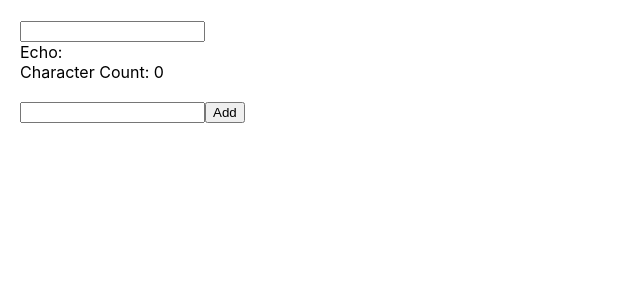
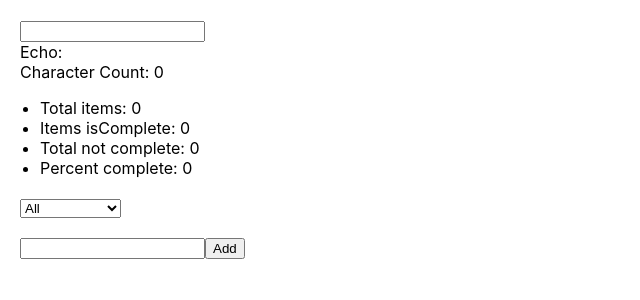
Before and after one commit to huynvn010193/recoil-doc, a React (Create React App) app: page / in a window 1280 px wide. Shown: the top 300 px of the page, without its empty margins (0-640 px from the left). Built offline with nearby package versions, Linux system fonts and the light colour scheme.

Commit message:
Update code

```diff
--- a/src/TodoItem.jsx
+++ b/src/TodoItem.jsx
@@ -27,10 +27,18 @@ export default function TodoItem({ item }) {
     setTodoList(newList);
   };
 
+  const toggleItemComplete = () => {
+    const newList = replaceItemAtIndex(todoList, index, {
+      ...item,
+      isComplete: !item.isComplete,
+    });
+    setTodoList(newList);
+  }
+
   return (
     <div style={{ marginLeft: "20px", marginTop: "5px" }}>
       <input type="text" value={item.text} onChange={editItems} />
-      <input type="checkbox" />
+      <input type="checkbox" checked={item.isComplete} onChange={toggleItemComplete}/>
       <button onClick={deleteItems}>X</button>
     </div>
   );
--- a/src/TodoList.jsx
+++ b/src/TodoList.jsx
@@ -1,16 +1,20 @@
 import React from "react";
 import { useRecoilValue } from "recoil";
-import { todoListState } from "./state";
+import { filterTodoListState } from "./state";
 import TodoItem from "./TodoItem";
 import TodoItemCreator from "./TodoItemCreator";
+import TodoListFilters from "./TodoListFilters";
+import TodoListStats from "./TodoListStats";
 
 const TodoList = (props) => {
-  const todoList = useRecoilValue(todoListState);
+  const todoList = useRecoilValue(filterTodoListState);
   return (
     <div>
+      <TodoListStats />
+      <TodoListFilters />
       <TodoItemCreator />
-      {todoList.map((todoItem) => (
-        <TodoItem item={todoItem} />
+      {todoList.map((todoItem,index) => (
+        <TodoItem item={todoItem} key={index}/>
       ))}
     </div>
   );
--- /dev/null
+++ b/src/TodoListFilters.jsx
@@ -0,0 +1,20 @@
+import { useRecoilState } from "recoil";
+import { todoListFilterState } from "./state";
+
+const TodoListFilters = () => {
+  const [filter,setFilter] = useRecoilState(todoListFilterState);
+
+  const updateFilter = ({ target: { value }}) => {
+    setFilter(value);
+  }
+
+  return <>
+    <select value={filter} onChange={updateFilter} style={{ marginLeft: "20px", marginTop: "5px" }}>
+      <option value="Show All">All</option>
+      <option value="Show Completed">Completed</option>
+      <option value="Show Uncompleted">Uncompleted</option>
+    </select>
+  </>;
+};
+
+export default TodoListFilters;
--- /dev/null
+++ b/src/TodoListStats.jsx
@@ -0,0 +1,24 @@
+import { useRecoilValue } from "recoil";
+import { todoListStatsState } from "./state";
+
+const TodoListStats = () => {
+  const {
+    totalNum,
+    totalComplete,
+    totalUncompleted,
+    percentCompleted
+  } = useRecoilValue(todoListStatsState);
+
+  const formattedPercentCompleted = Math.round(percentCompleted);
+
+  return (
+    <ul>
+      <li>Total items: {totalNum}</li>
+      <li>Items isComplete: {totalComplete}</li>
+      <li>Total not complete: {totalUncompleted}</li>
+      <li>Percent complete: {formattedPercentCompleted}</li>
+    </ul>
+  );
+}
+
+export default TodoListStats
--- a/src/state.js
+++ b/src/state.js
@@ -25,3 +25,20 @@ export const filterTodoListState = selector({
     }
   },
 });
+
+export const todoListStatsState = selector({
+  key: 'todoListStatsState',
+  get: ({ get }) => {
+    const todoList = get(todoListState);
+    const totalNum = todoList.length;
+    const totalComplete = todoList.filter((item) => item.isComplete).length;
+    const totalUncompleted = totalNum - totalComplete;
+    const percentCompleted = totalNum === 0 ? 0 : totalComplete / totalNum * 100;
+    return {
+      totalNum,
+      totalComplete,
+      totalUncompleted,
+      percentCompleted
+    }
+  }
+})
```
